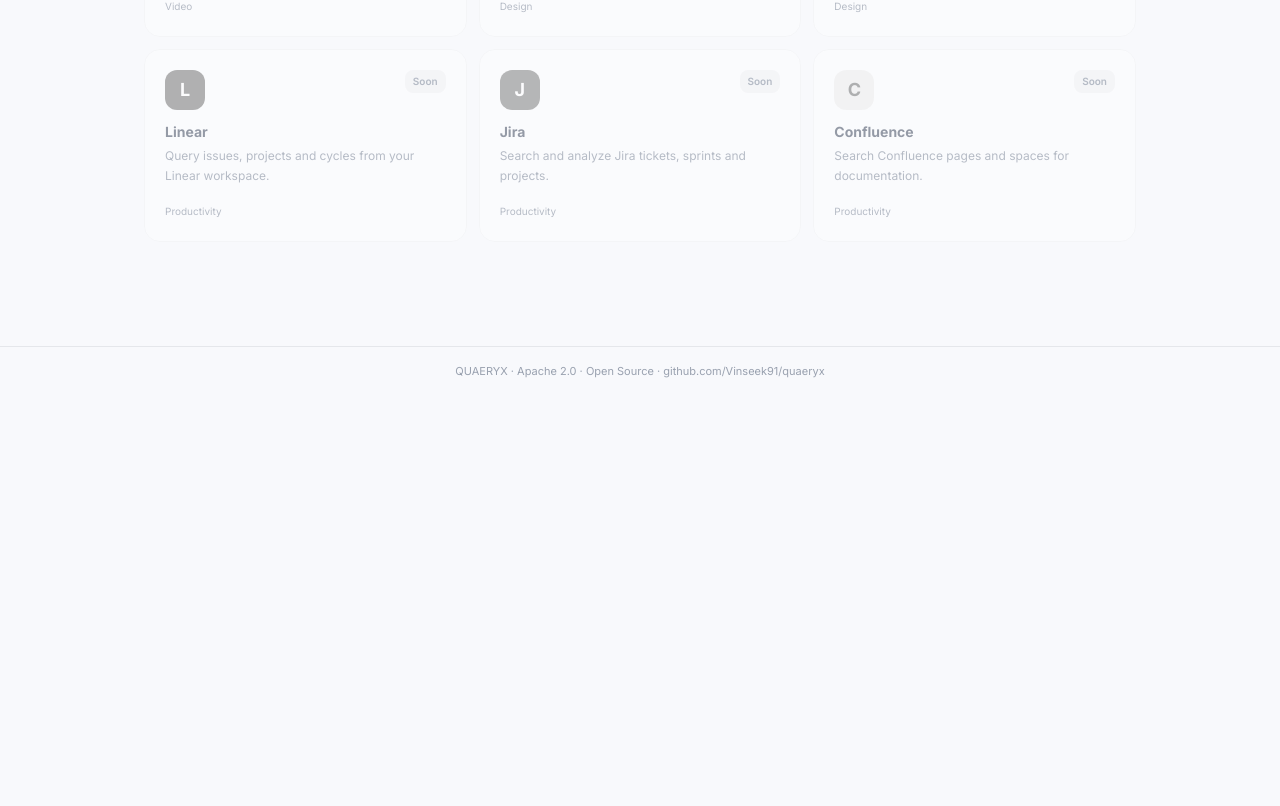
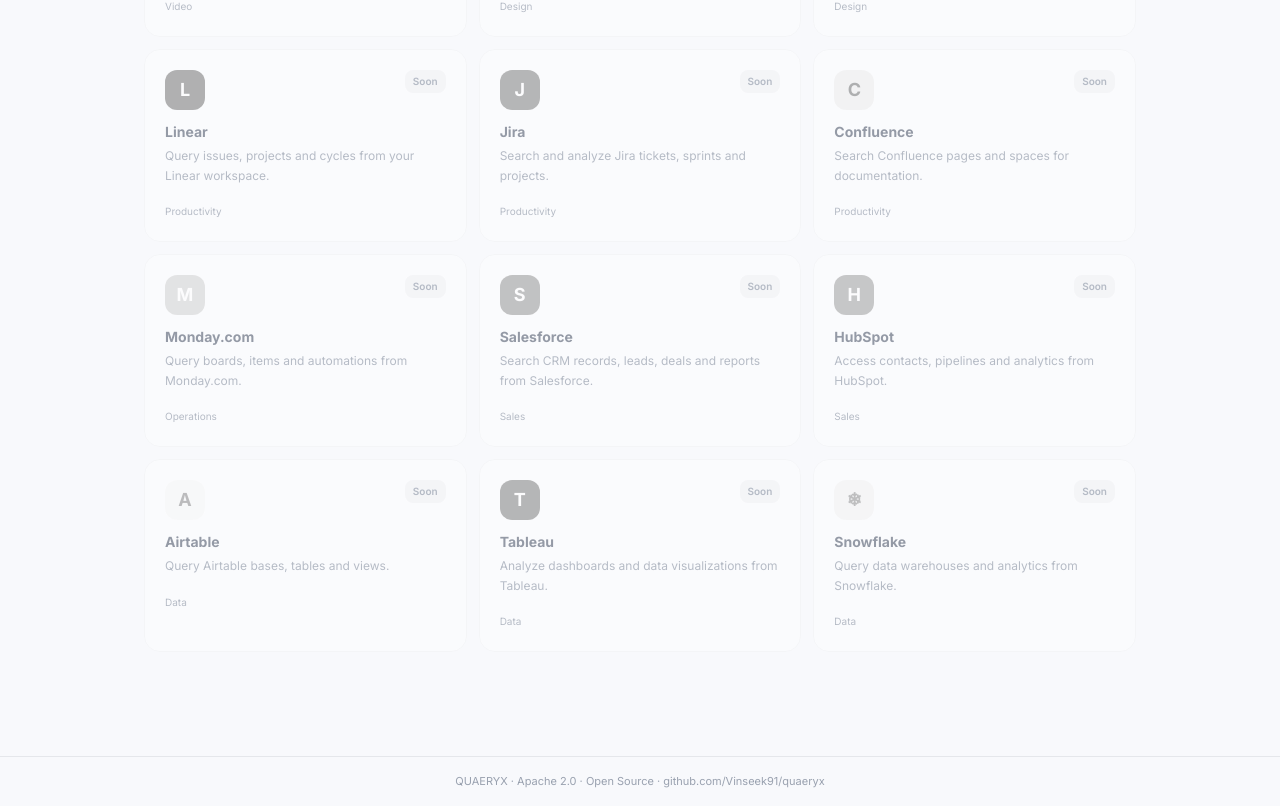
Before and after one commit to Vinseek91/quaero, a Next.js app in the folder apps/web/: page /connectors in a window 1280 px wide. Shown: the part 1755-2561 px from the top of the page. Before the commit the page ends 2151 px from the top, so only its background shows below. Built offline with nearby package versions, Linux system fonts and the light colour scheme.

Commit message:
feat: add Monday.com, Salesforce, HubSpot, Airtable, Tableau, Snowflake connectors

```diff
--- a/apps/web/src/app/connectors/page.tsx
+++ b/apps/web/src/app/connectors/page.tsx
@@ -84,10 +84,16 @@
   { id: "whimsical",  name: "Whimsical",        icon: "W",  color: "bg-green-50 border-green-200", iconBg: "bg-green-100 text-green-700",  desc: "Read and analyze Whimsical diagrams and flowcharts.",           status: "soon", category: "Design"       },
   { id: "linear",     name: "Linear",           icon: "L",  color: "bg-indigo-50 border-indigo-200", iconBg: "bg-indigo-600 text-white",   desc: "Query issues, projects and cycles from your Linear workspace.",  status: "soon", category: "Productivity" },
   { id: "jira",       name: "Jira",             icon: "J",  color: "bg-blue-50 border-blue-200",  iconBg: "bg-blue-600 text-white",         desc: "Search and analyze Jira tickets, sprints and projects.",        status: "soon", category: "Productivity" },
-  { id: "confluence", name: "Confluence",       icon: "C",  color: "bg-blue-50 border-blue-200",  iconBg: "bg-blue-100 text-blue-700",     desc: "Search Confluence pages and spaces for documentation.",          status: "soon", category: "Productivity" },
+  { id: "confluence",  name: "Confluence",       icon: "C",  color: "bg-blue-50 border-blue-200",    iconBg: "bg-blue-100 text-blue-700",    desc: "Search Confluence pages and spaces for documentation.",         status: "soon", category: "Productivity"    },
+  { id: "monday",      name: "Monday.com",       icon: "M",  color: "bg-yellow-50 border-yellow-200", iconBg: "bg-yellow-400 text-white",    desc: "Query boards, items and automations from Monday.com.",          status: "soon", category: "Operations"      },
+  { id: "salesforce",  name: "Salesforce",       icon: "S",  color: "bg-blue-50 border-blue-200",    iconBg: "bg-blue-500 text-white",       desc: "Search CRM records, leads, deals and reports from Salesforce.", status: "soon", category: "Sales"           },
+  { id: "hubspot",     name: "HubSpot",          icon: "H",  color: "bg-orange-50 border-orange-200", iconBg: "bg-orange-500 text-white",   desc: "Access contacts, pipelines and analytics from HubSpot.",        status: "soon", category: "Sales"           },
+  { id: "airtable",    name: "Airtable",         icon: "A",  color: "bg-yellow-50 border-yellow-200", iconBg: "bg-yellow-100 text-yellow-700", desc: "Query Airtable bases, tables and views.",                     status: "soon", category: "Data"            },
+  { id: "tableau",     name: "Tableau",          icon: "T",  color: "bg-blue-50 border-blue-200",    iconBg: "bg-blue-600 text-white",       desc: "Analyze dashboards and data visualizations from Tableau.",      status: "soon", category: "Data"            },
+  { id: "snowflake",   name: "Snowflake",        icon: "❄", color: "bg-sky-50 border-sky-200",      iconBg: "bg-sky-100 text-sky-600",      desc: "Query data warehouses and analytics from Snowflake.",           status: "soon", category: "Data"            },
 ];
 
-const CATEGORIES = ["All", "Web", "Code", "News", "Files", "Email", "Productivity", "Messaging", "Social", "Design", "Finance", "Marketing", "Video"];
+const CATEGORIES = ["All", "Web", "Code", "News", "Files", "Email", "Productivity", "Messaging", "Social", "Design", "Finance", "Marketing", "Video", "Operations", "Sales", "Data"];
 
 export default function ConnectorsPage() {
   const router = useRouter();
```
